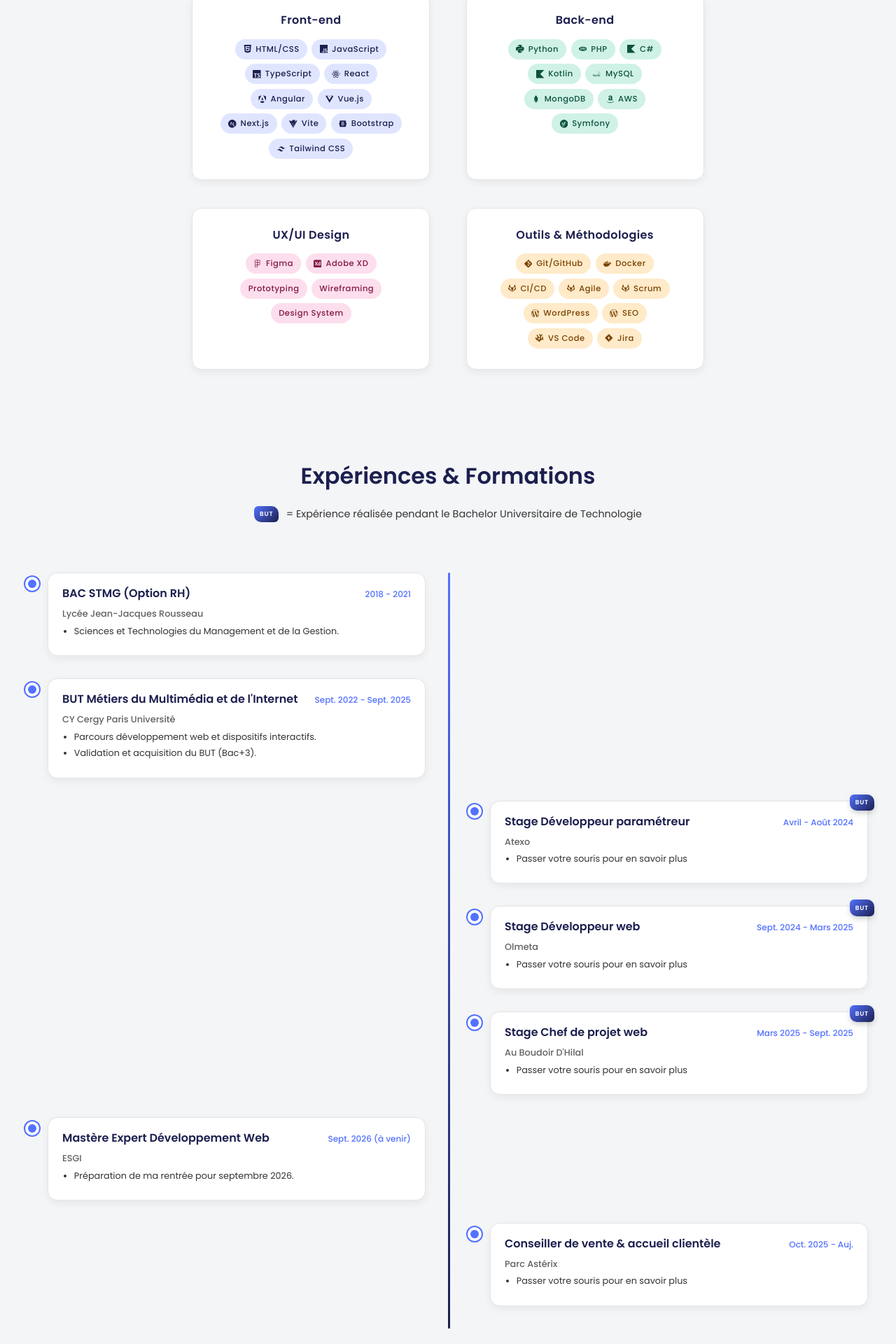
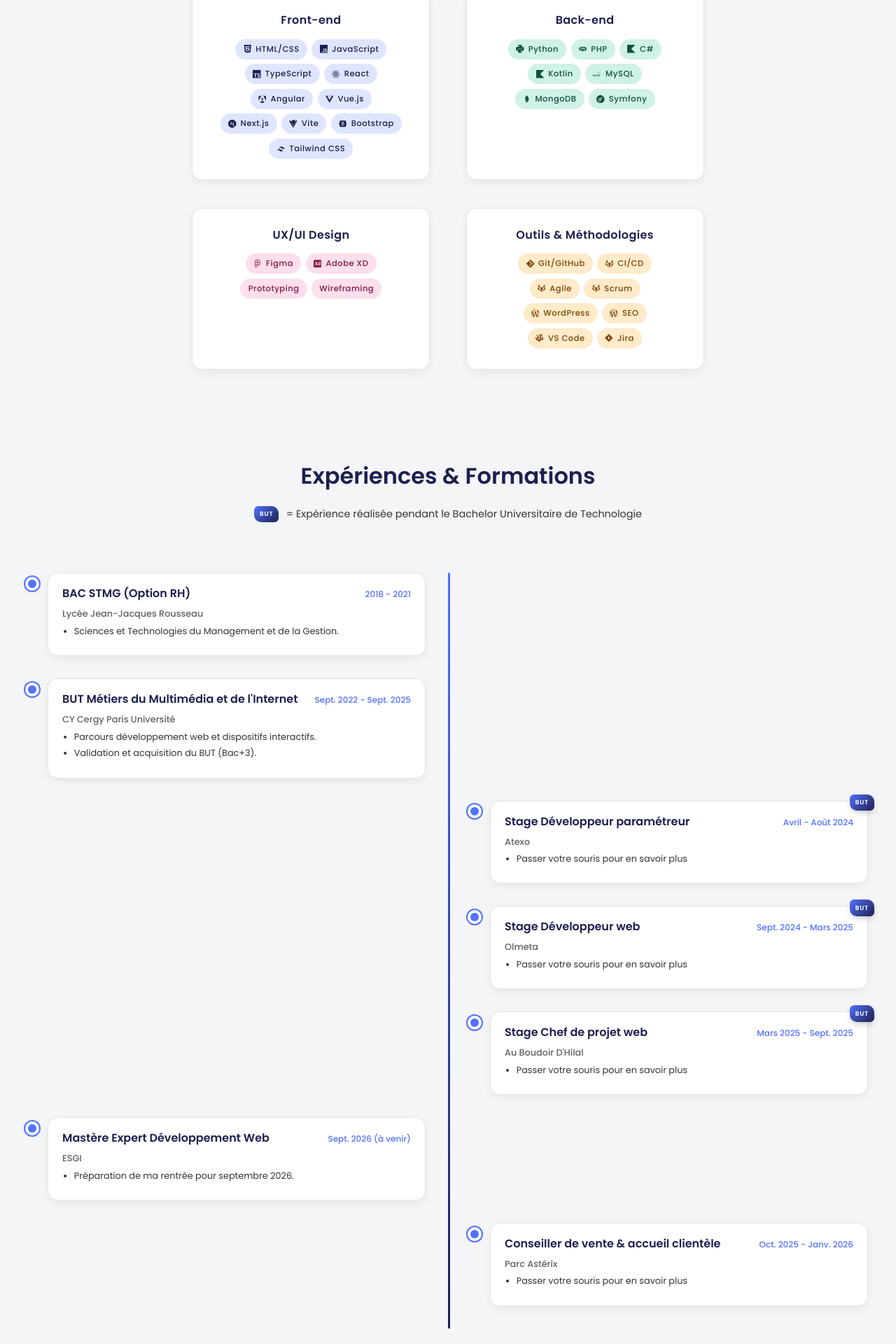
Before and after one commit to kskerim/KerimPortfolio, a React (Vite) app: page / in a window 1280 px wide. Shown: the part 2475-4395 px from the top of the page at 70% size. Built offline with nearby package versions, Linux system fonts and the light colour scheme.

Commit message:
fix: maj compétences et période parc astérix
- suppression docker, aws, design system des compétences
- période parc astérix: oct. 2025 - janv. 2026

```diff
--- a/src/sections/SectionCompetences.tsx
+++ b/src/sections/SectionCompetences.tsx
@@ -2,7 +2,7 @@
 import {
   SiHtml5, SiJavascript, SiTypescript, SiReact, SiAngular, SiVuedotjs, SiNextdotjs,
   SiBootstrap, SiTailwindcss, SiVite, SiFigma, SiAdobexd, SiPython, SiPhp,
-  SiKotlin, SiMysql, SiMongodb, SiAmazon, SiSymfony, SiGit, SiDocker,
+  SiKotlin, SiMysql, SiMongodb, SiSymfony, SiGit,
   SiWordpress, SiVscodium, SiJirasoftware
 } from 'react-icons/si';
 import { FaGitlab } from 'react-icons/fa';
@@ -25,21 +25,21 @@
     titre: 'Back-end',
     type: 'backend',
     items: [
-      'Python', 'PHP', 'C#', 'Kotlin', 'MySQL', 'MongoDB', 'AWS', 'Symfony'
+      'Python', 'PHP', 'C#', 'Kotlin', 'MySQL', 'MongoDB', 'Symfony'
     ]
   },
   {
     titre: 'UX/UI Design',
     type: 'ux',
     items: [
-      'Figma', 'Adobe XD', 'Prototyping', 'Wireframing', 'Design System'
+      'Figma', 'Adobe XD', 'Prototyping', 'Wireframing'
     ]
   },
   {
     titre: 'Outils & Méthodologies',
     type: 'outils',
     items: [
-      'Git/GitHub', 'Docker', 'CI/CD', 'Agile', 'Scrum', 'WordPress', 'SEO', 'VS Code', 'Jira'
+      'Git/GitHub', 'CI/CD', 'Agile', 'Scrum', 'WordPress', 'SEO', 'VS Code', 'Jira'
     ]
   }
 ];
@@ -99,7 +99,6 @@
       return SiAdobexd;
     case 'Prototyping':
     case 'Wireframing':
-    case 'Design System':
       return undefined;
     case 'Python':
       return SiPython;
@@ -113,14 +112,10 @@
       return SiMysql;
     case 'MongoDB':
       return SiMongodb;
-    case 'AWS':
-      return SiAmazon;
     case 'Symfony':
       return SiSymfony;
     case 'Git/GitHub':
       return SiGit;
-    case 'Docker':
-      return SiDocker;
     case 'CI/CD':
       return FaGitlab; // pipeline icon
     case 'Agile':
--- a/src/sections/SectionExperienceFormation.tsx
+++ b/src/sections/SectionExperienceFormation.tsx
@@ -82,7 +82,7 @@
     type: 'experience',
     titre: 'Conseiller de vente & accueil clientèle',
     organisation: 'Parc Astérix',
-    periode: 'Oct. 2025 - Auj.',
+    periode: 'Oct. 2025 - Janv. 2026',
     details: ['Passer votre souris pour en savoir plus'],
     missions: [
       'Accueil et conseil personnalisé aux visiteurs',
```
